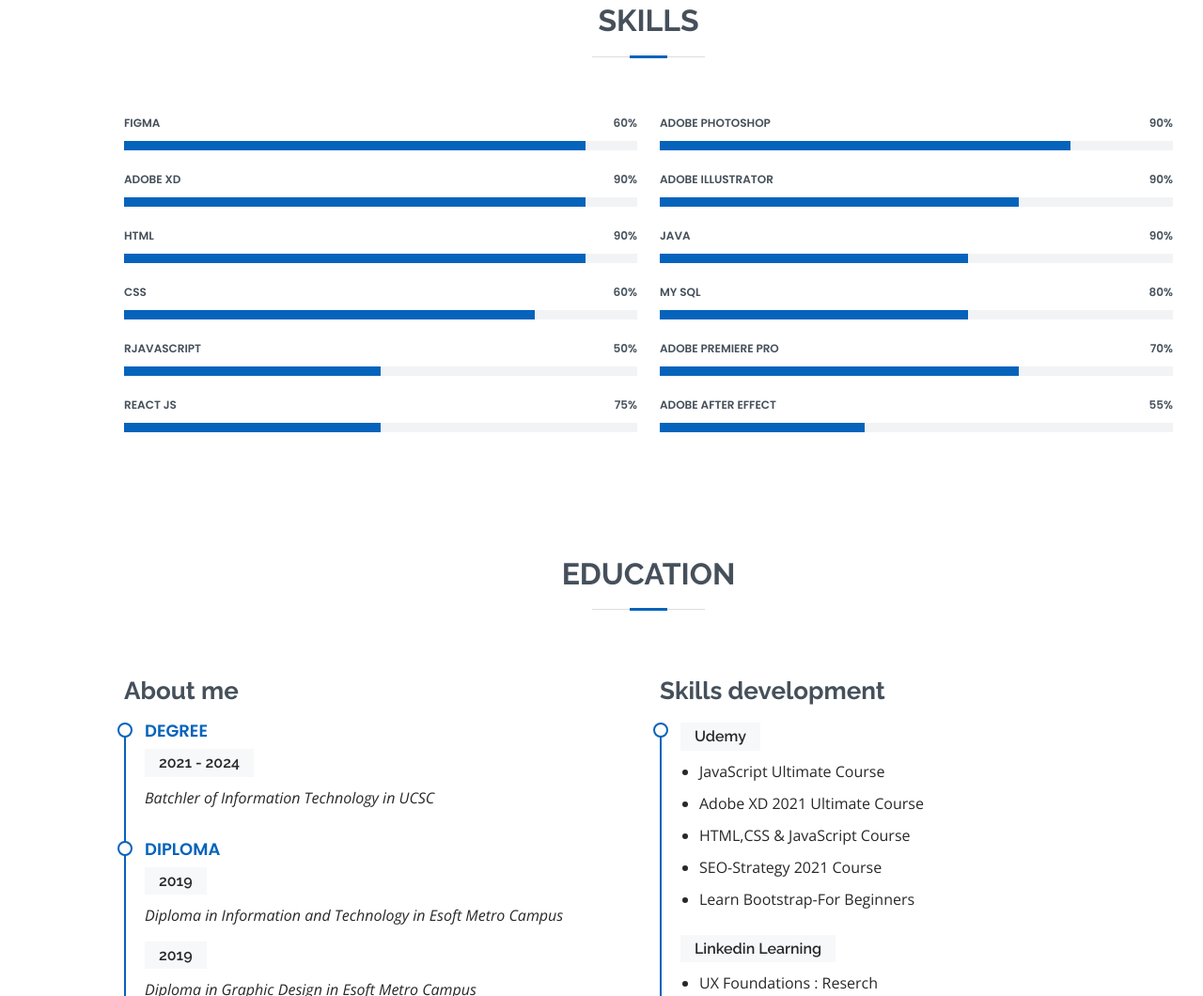
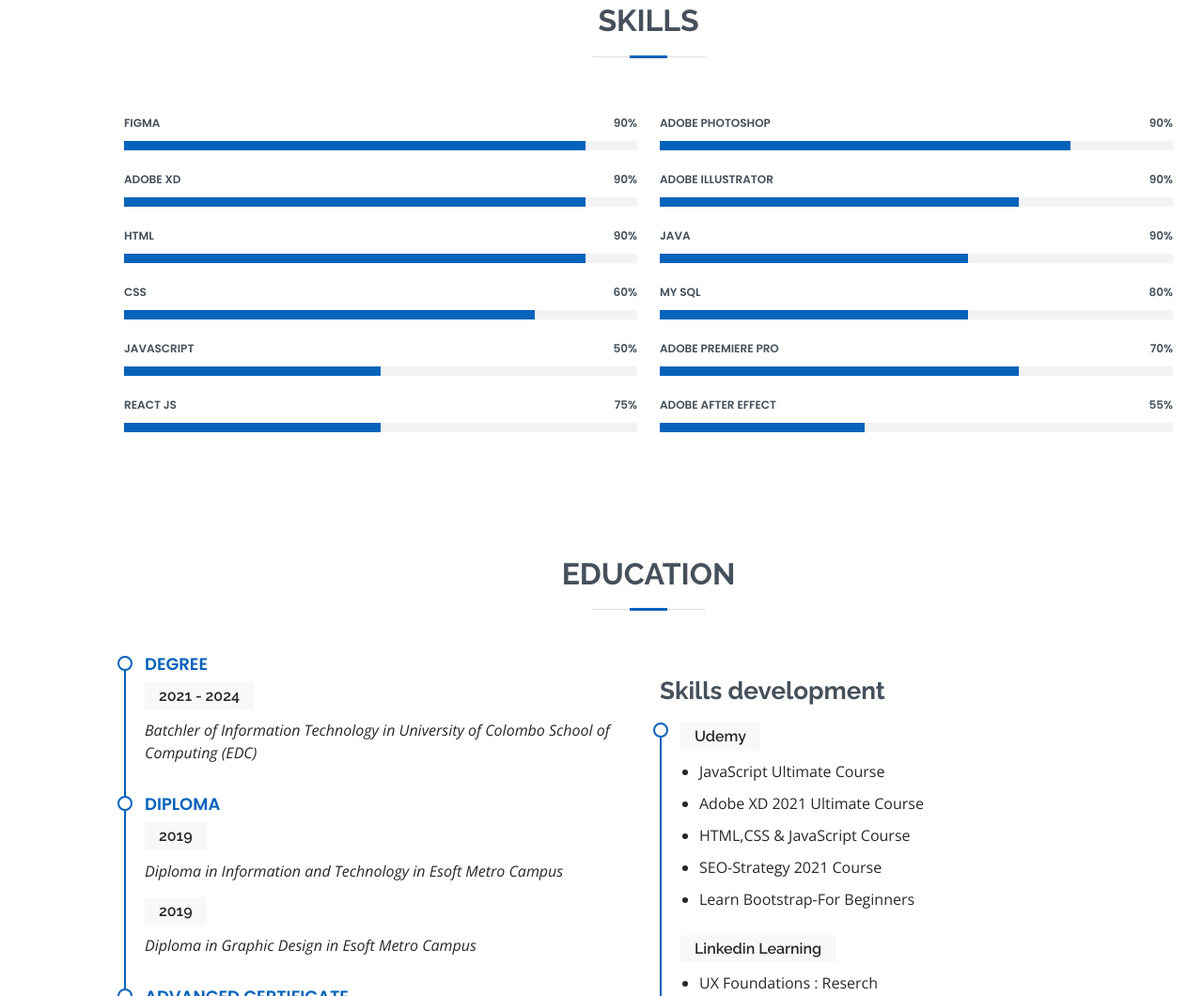
Before and after one commit to Chanz01/Chanz01.github.io, a plain HTML site: page index.html in a window 1280 px wide. Shown: the part 1400-2460 px from the top of the page at 94% size. Drawn offline with nearby package versions, Linux system fonts and the light colour scheme.

Commit message:
Update index.html

```diff
--- a/index.html
+++ b/index.html
@@ -172,7 +172,7 @@
           <div class="row skills-content">
             <div class="col-lg-6">
               <div class="progress">
-                <span class="skill">Figma<i class="val">60%</i></span>
+                <span class="skill">Figma<i class="val">90%</i></span>
                 <div class="progress-bar-wrap">
                   <div
                     class="progress-bar"
@@ -224,7 +224,7 @@
               </div>
 
               <div class="progress">
-                <span class="skill">RJavaScript<i class="val">50%</i></span>
+                <span class="skill">JavaScript<i class="val">50%</i></span>
                 <div class="progress-bar-wrap">
                   <div
                     class="progress-bar"
@@ -343,11 +343,10 @@
 
           <div class="row">
             <div class="col-lg-6">
-              <h3 class="resume-title">About me</h3>
               <div class="resume-item">
                 <h4>Degree</h4>
                 <h5>2021 - 2024</h5>
-                <p><em>Batchler of Information Technology in UCSC</em></p>
+                <p><em>Batchler of Information Technology in University of Colombo School of Computing (EDC)</em></p>
               </div>
               <div class="resume-item">
                 <h4>Diploma</h4>
```
